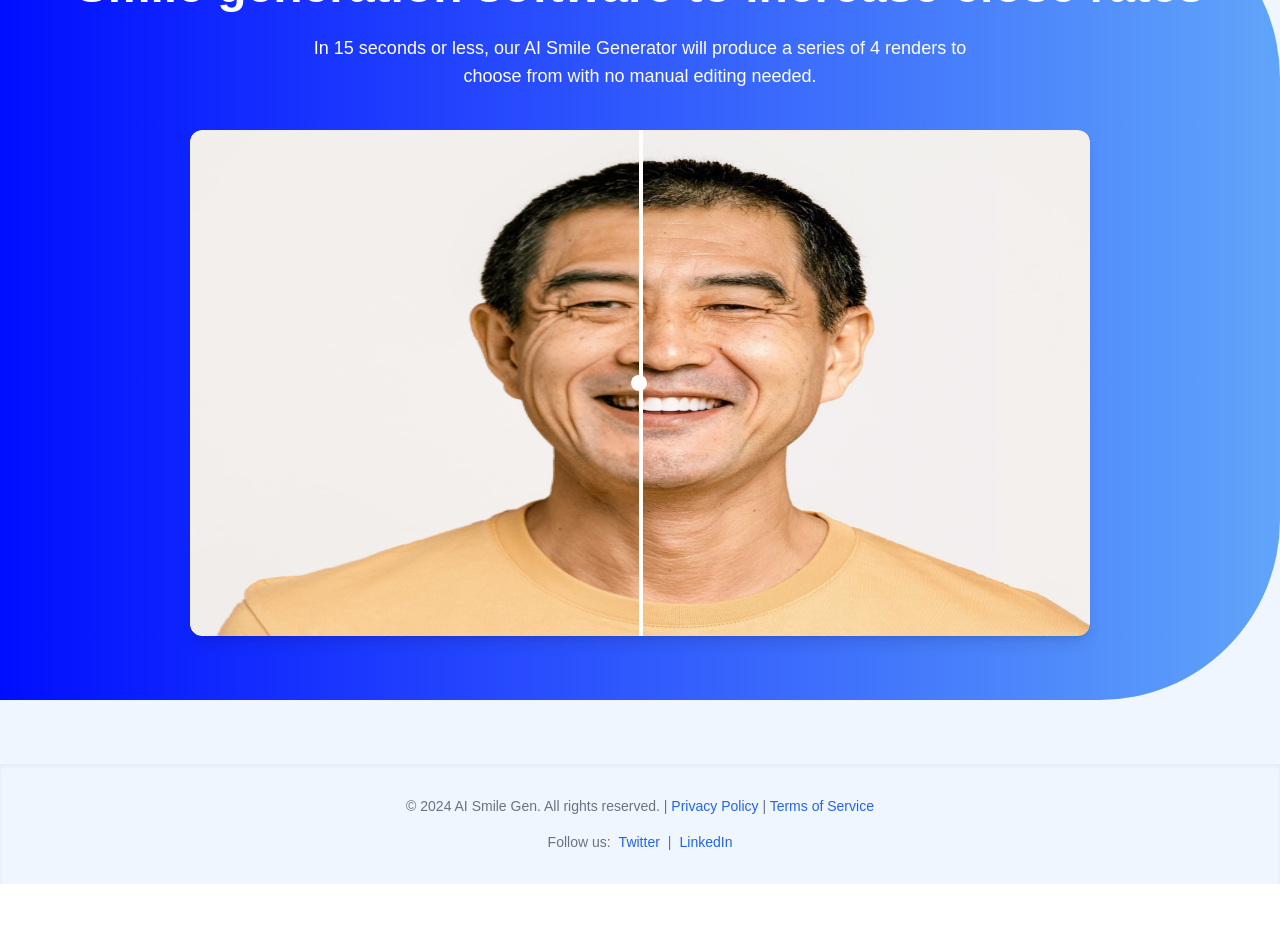
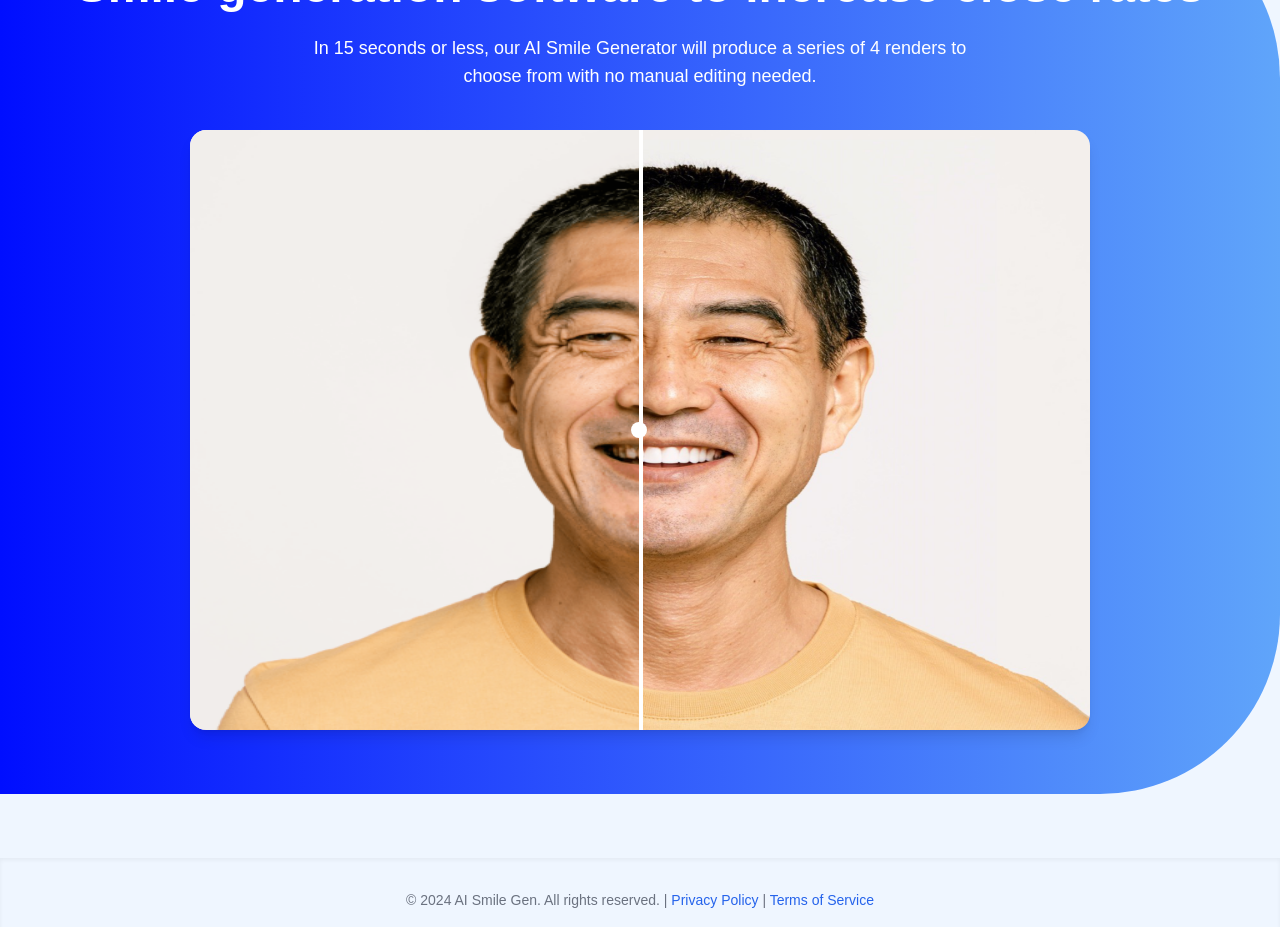
Before and after one commit to lkingl123/ai_smile_gen, a Next.js app: page / in a window 1280 px wide. Shown: the part 1400-2327 px from the top of the page. Before the commit the page ends 2284 px from the top, so only its background shows below. Built offline with nearby package versions, Linux system fonts and the light colour scheme; no server answers.

Commit message:
added slider

```diff
--- a/src/app/components/Slider.tsx
+++ b/src/app/components/Slider.tsx
@@ -28,7 +28,7 @@ const Slider = () => {
   return (
     <div className="w-full relative" onMouseUp={handleMouseUp}>
       <div
-        className="relative w-full max-w-[900px] aspect-[16/9] m-auto overflow-hidden select-none rounded-xl shadow-lg"
+        className="relative w-full max-w-[900px] h-[600px] m-auto overflow-hidden select-none rounded-2xl shadow-lg"
         onMouseMove={handleMove}
         onMouseDown={handleMouseDown}
       >
@@ -44,7 +44,7 @@ const Slider = () => {
 
         {/* Before Image with Clipping */}
         <div
-          className="absolute top-0 left-0 right-0 w-full max-w-[900px] aspect-[16/9] m-auto overflow-hidden select-none rounded-xl"
+          className="absolute top-0 left-0 right-0 w-full max-w-[900px] h-[600px] aspect-[16/9] m-auto overflow-hidden select-none rounded-xl"
           style={{ clipPath: `inset(0 ${100 - sliderPosition}% 0 0)` }}
         >
           <Image
```
